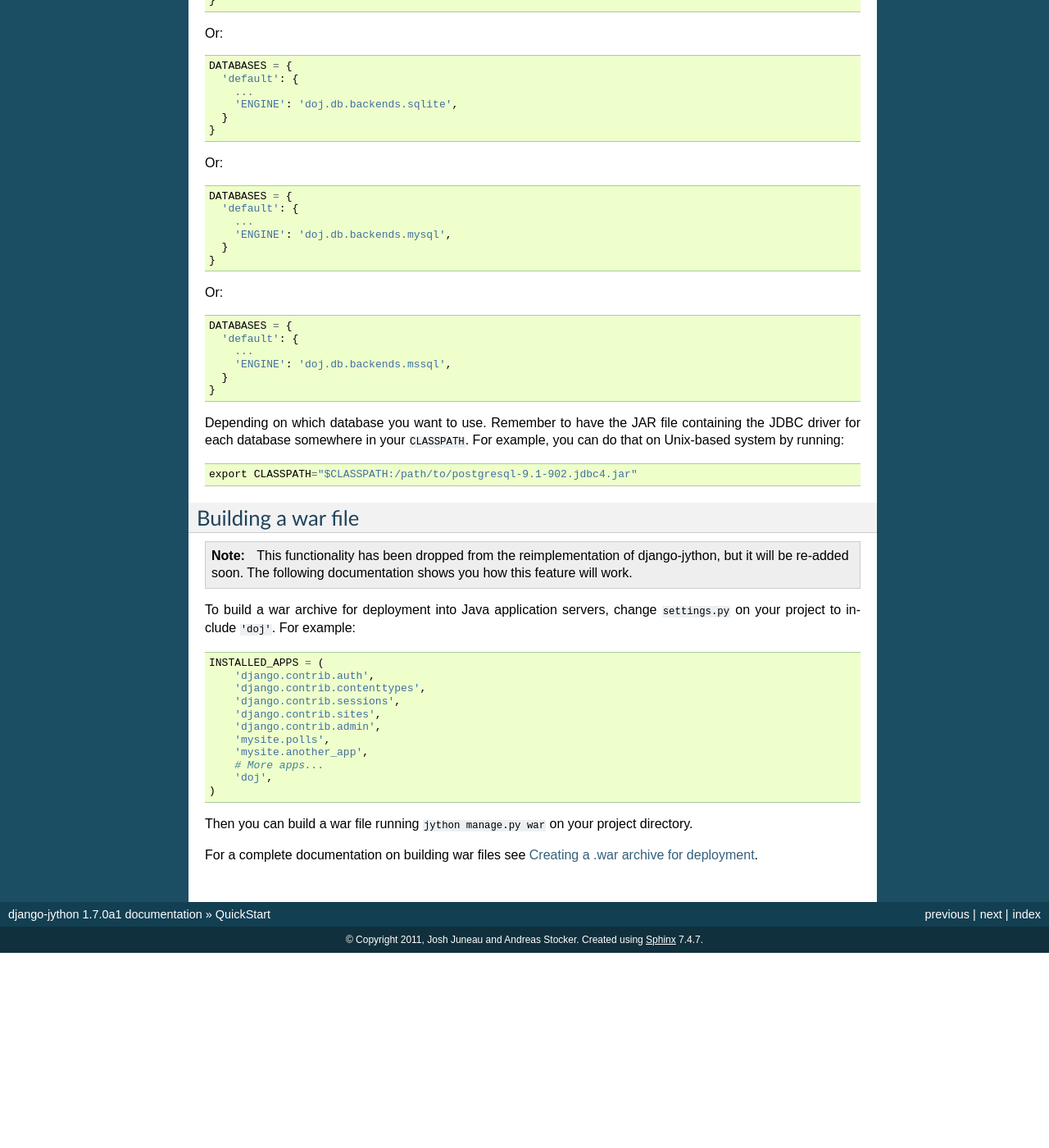
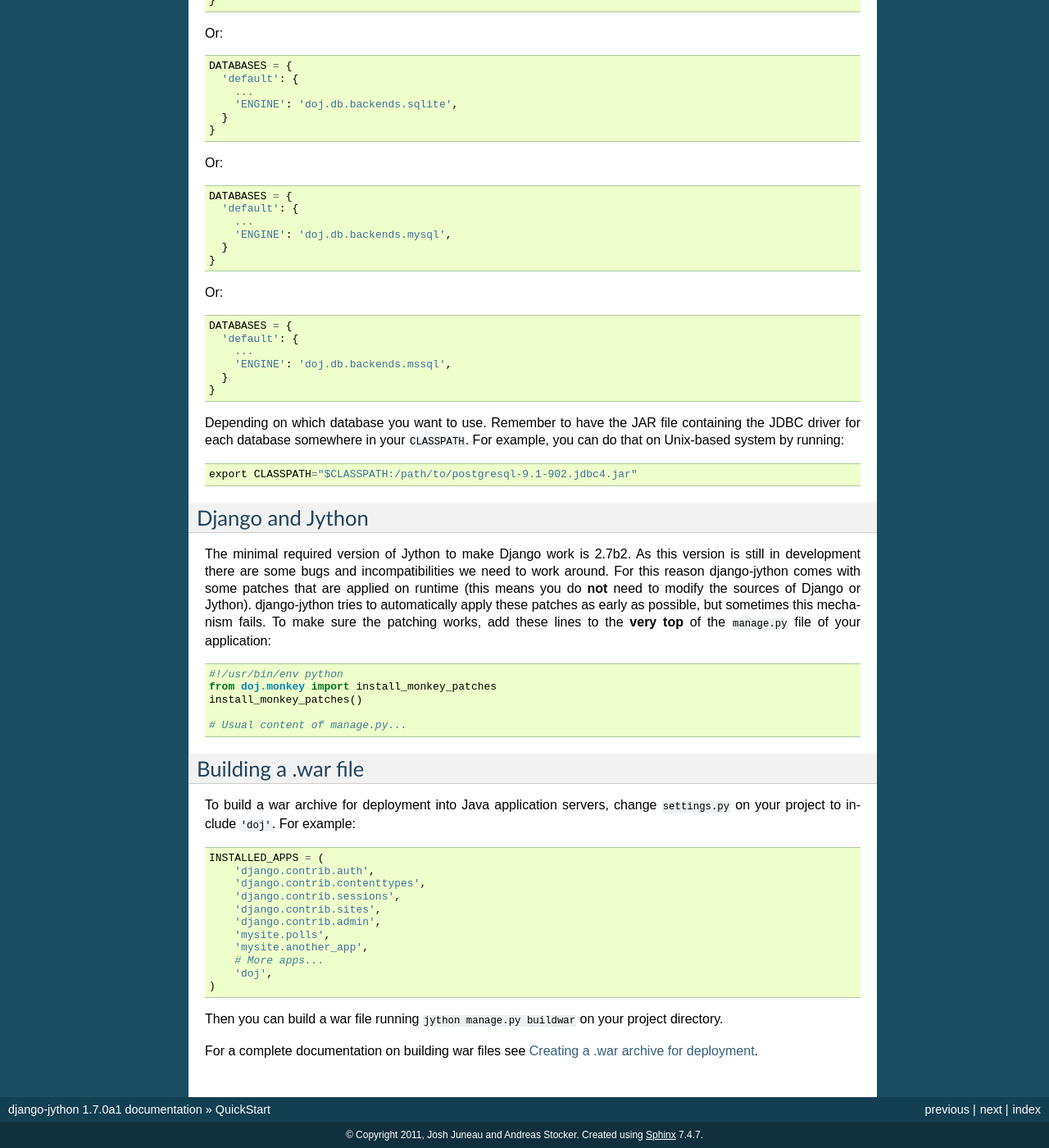
Before and after one commit to beachmachine/django-jython, a Sphinx documentation site: the page built from docs/quickstart.rst, in a window 1280 px wide and 1400 px high, scrolled down 705 px. Shown: the whole window at 82% size. Built offline with Sphinx 7.4.7, drawn with Linux system fonts in a browser that asks for light colours; before the commit the page ends 1867 px from its top, so only the background shows below that; some of the changed text lies outside the part shown.

Commit message:
Some updates in documentation

```diff
--- a/docs/conf.py
+++ b/docs/conf.py
@@ -45,7 +45,7 @@
 # built documents.
 #
 # The short X.Y version.
-version = '1.7.0'
+version = '1.7'
 # The full version, including alpha/beta/rc tags.
 release = '1.7.0a1'
 
--- a/docs/index.rst
+++ b/docs/index.rst
@@ -1,6 +1,6 @@
 ..
 
-Welcome to Django-Jython's documentation!
+Welcome to django-jython's documentation!
 =========================================
 
 django-jython is a collection of tools and database backends to use the `Django
--- a/docs/quickstart.rst
+++ b/docs/quickstart.rst
@@ -28,7 +28,7 @@
      Successfully installed django-jython
 
 
-Database Backends
+Database backends
 -----------------
 
 Then, if you want to use the JDBC backends change the ``settings.py`` file of
@@ -74,14 +74,25 @@
 
   export CLASSPATH="$CLASSPATH:/path/to/postgresql-9.1-902.jdbc4.jar"
 
-Building a war file
--------------------
+Django and Jython
+-----------------
 
-.. note::
+The minimal required version of Jython to make Django work is 2.7b2. As this version
+is still in development there are some bugs and incompatibilities we need to work around.
+For this reason django-jython comes with some patches that are applied on runtime (this means
+you do **not** need to modify the sources of Django or Jython). django-jython tries to
+automatically apply these patches as early as possible, but sometimes this mechanism
+fails. To make sure the patching works, add these lines to the **very top** of
+the ``manage.py`` file of your application::
 
-  This functionality has been dropped from the reimplementation of
-  django-jython, but it will be re-added soon. The following documentation
-  shows you how this feature will work.
+  #!/usr/bin/env python
+  from doj.monkey import install_monkey_patches
+  install_monkey_patches()
+
+  # Usual content of manage.py...
+
+Building a .war file
+--------------------
 
 To build a war archive for deployment into Java application servers, change
 ``settings.py`` on your project to include ``'doj'``. For example::
@@ -98,7 +109,7 @@
       'doj',
   )
 
-Then you can build a war file running ``jython manage.py war`` on your project
+Then you can build a war file running ``jython manage.py buildwar`` on your project
 directory.
 
 For a complete documentation on building war files see :ref:`war-deployment`.
```
Also changed, not shown: docs/database-backends.rst (+5 -5 lines).
